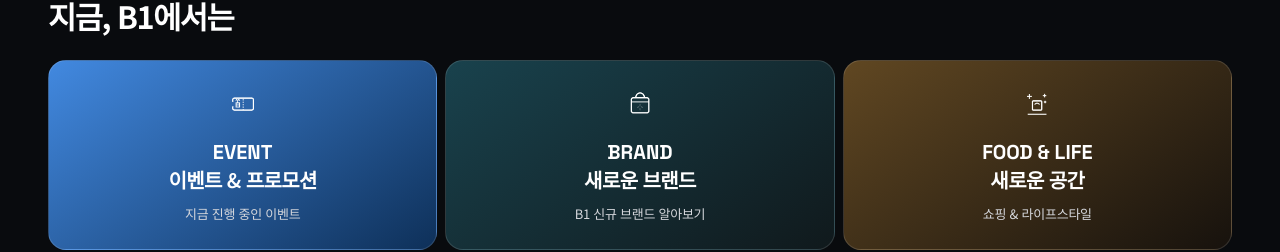
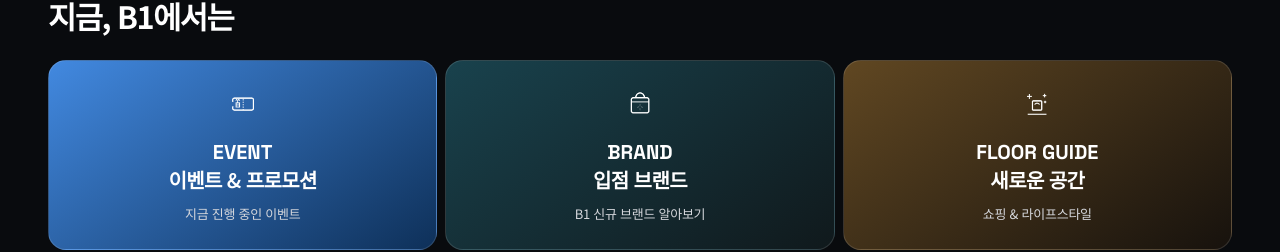
Before and after one commit to square1mall/square1-b1, a plain HTML site: page index.html in a window 1280 px wide. Shown: the part 1158-1410 px from the top of the page. Drawn offline with Linux system fonts and the light colour scheme.

Commit message:
Add files via upload

```diff
--- a/index.html
+++ b/index.html
@@ -31,8 +31,8 @@
   <h2>지금, B1에서는</h2>
   <div class="category-grid">
     <a class="category-card event-bg" href="#events"><b class="category-icon"><img src="images/icon-event.png" alt=""></b><strong>EVENT</strong><span>이벤트 & 프로모션</span><small>지금 진행 중인 이벤트</small></a>
-    <a class="category-card brand-bg" href="#brands"><b class="category-icon"><img src="images/icon-brand.png" alt=""></b><strong>BRAND</strong><span>새로운 브랜드</span><small>B1 신규 브랜드 알아보기</small></a>
-    <a class="category-card life-bg" href="#floor"><b class="category-icon"><img src="images/icon-life.png" alt=""></b><strong>FOOD & LIFE</strong><span>새로운 공간</span><small>쇼핑 & 라이프스타일</small></a>
+    <a class="category-card brand-bg" href="#brands"><b class="category-icon"><img src="images/icon-brand.png" alt=""></b><strong>BRAND</strong><span>입점 브랜드</span><small>B1 신규 브랜드 알아보기</small></a>
+    <a class="category-card life-bg" href="#floor"><b class="category-icon"><img src="images/icon-life.png" alt=""></b><strong>FLOOR GUIDE</strong><span>새로운 공간</span><small>쇼핑 & 라이프스타일</small></a>
   </div>
 </section>
 
```
